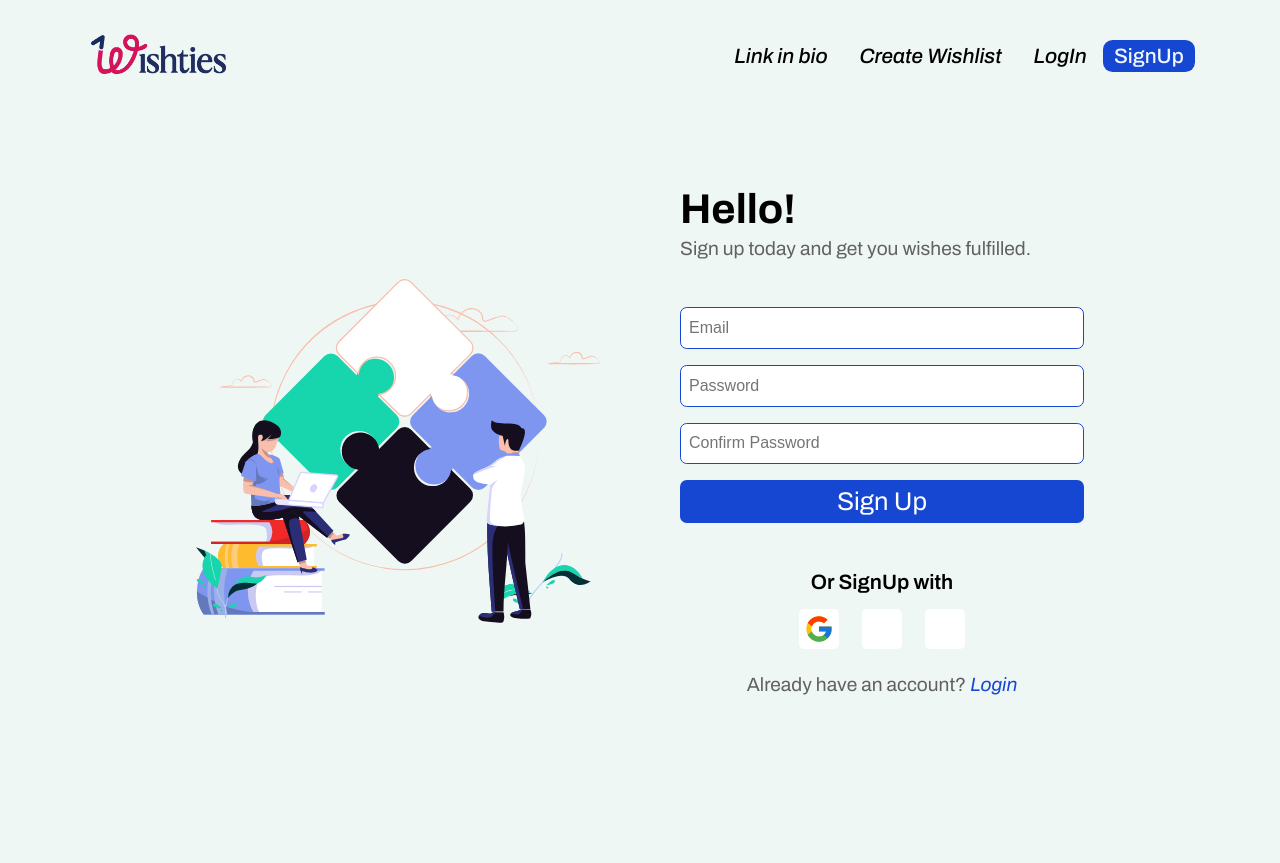
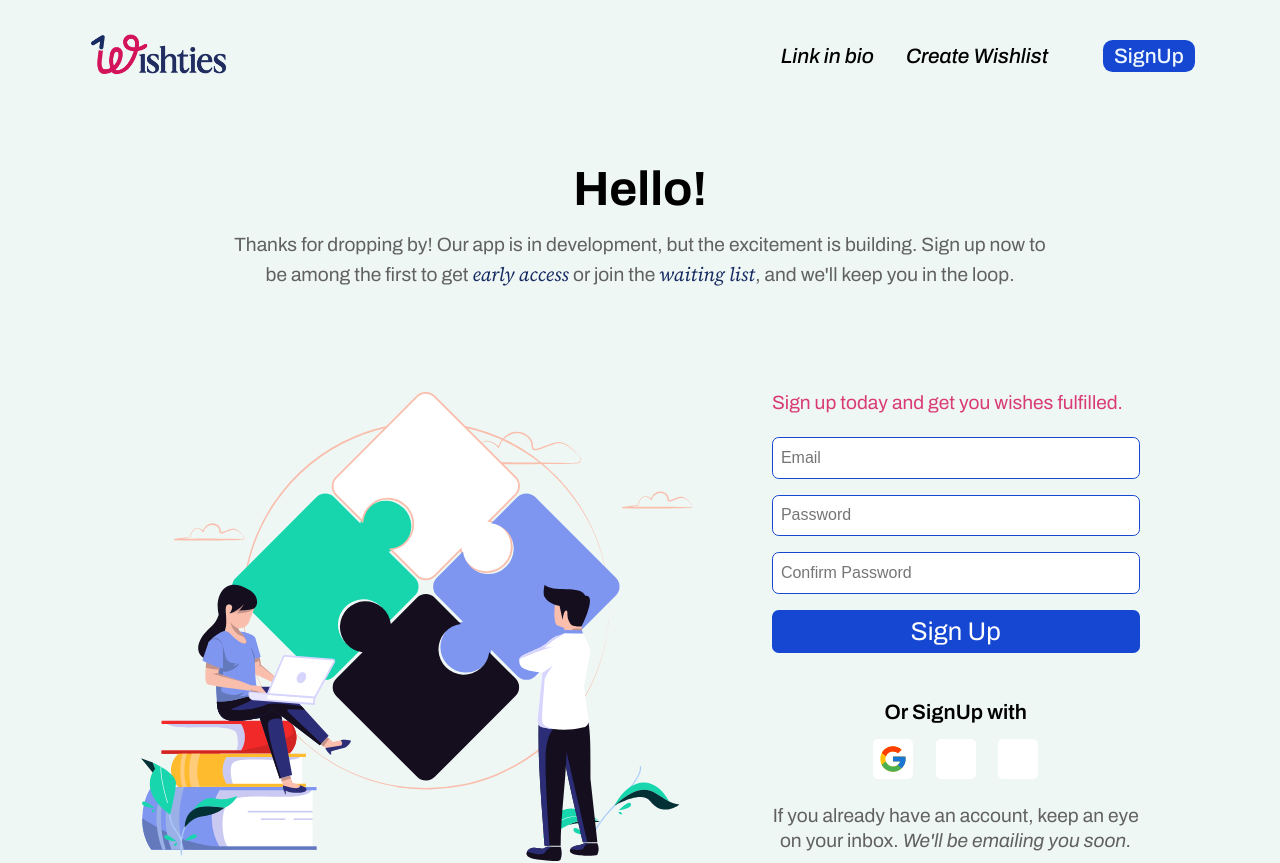
Before and after one commit to SabliJr/Wishties, a React (Create React App) app in the folder client/: page /signup in a window 1280 px wide. Shown: the top 863 px of the page. Before the commit the page ends 800 px from the top, so only its background shows below. Built offline with nearby package versions, Linux system fonts and the light colour scheme; some icons are missing.

Commit message:
Fixing the landing page after deploying

```diff
--- a/client/src/Components/Footer/footer.css
+++ b/client/src/Components/Footer/footer.css
@@ -20,6 +20,7 @@
   font-size: 1.3rem;
   margin-left: 1rem;
   color: #5c5c5cdb;
+  cursor: pointer;
 }
 
 .footerLinks {
--- a/client/src/Components/Footer/index.tsx
+++ b/client/src/Components/Footer/index.tsx
@@ -1,7 +1,5 @@
 import React from "react";
 import "./footer.css";
-
-import { Link } from "react-router-dom";
 
 import FooterLogo from "../../Assets/xLogo.png";
 
@@ -43,21 +41,16 @@
             <h3>Legal</h3>
             <p>Terms of Service</p>
             <p> Privacy Policy</p>
-            <p>About</p>
           </div>
           <div>
             <h3>Help</h3>
             <p>FAQ & Help</p>
             <p>How it Works</p>
-            <p>Contact</p>
           </div>
           <div>
             <h3>General</h3>
-            <p>
-              <Link to='/login'>LogIn</Link>
-            </p>
-            <p>Links</p>
-            <p>WishList</p>
+            <p>Contact</p>
+            <p>About</p>
           </div>
         </div>
       </main>
--- a/client/src/Components/Register/Login.tsx
+++ b/client/src/Components/Register/Login.tsx
@@ -3,8 +3,7 @@
 
 import { FcGoogle } from "react-icons/fc";
 import { FaSquareXTwitter, FaApple } from "react-icons/fa6";
-// import UserImg from "../../Assets/LogInImg.png";
-import UserImg from './UserImg'
+import UserImg from "./UserImg";
 import { useNavigate } from "react-router-dom";
 
 const Index = () => {
@@ -12,7 +11,6 @@
 
   return (
     <section className='login'>
-      {/* <img src={UserImg} alt='' className='loginImg' /> */}
       <UserImg />
       <div className='FormsDiv'>
         <div className='loginTitle'>
--- a/client/src/Components/Register/Register.css
+++ b/client/src/Components/Register/Register.css
@@ -3,15 +3,41 @@
 }
 
 .signup {
-  margin: 6.42rem auto 4rem;
+  margin: 6.4rem auto;
 }
 
 .login,
 .signup {
-  width: 80%;
+  width: 90%;
   display: flex;
-  align-items: center;
+  align-items: self-start;
+  justify-content: flex-start;
   gap: 5rem;
+}
+
+.signSection {
+  text-align: center;
+  margin: 5rem auto 2rem;
+}
+
+.signUpTitle {
+  font-size: 3rem;
+  font-family: 'Archivo', sans-serif;
+}
+
+.signUpCopy {
+  font-size: 1.2rem;
+  width: 75%;
+  margin: 1rem auto;
+  font-family: 'Archivo', sans-serif;
+  line-height: 1.5;
+  color: rgb(97, 97, 97);
+}
+
+.signUpCopy span {
+  font-style: italic;
+  color: #182C61;
+  font-family: 'Source Serif 4', serif;
 }
 
 .FormsDiv {
@@ -27,7 +53,8 @@
   color: rgb(97, 97, 97);
   font-size: 1.2rem;
   font-family: 'Archivo', sans-serif;
-  margin: .42rem 0;
+  text-align: left;
+  color: #d4145ad3;
 }
 
 .loginTitle p span {
@@ -40,8 +67,12 @@
   width: 100%;
 }
 
+#Layer_7 {
+  width: 150%;
+}
+
 .forms {
-  margin: 3rem 0;
+  margin: 1.5rem 0 3rem;
   display: flex;
   align-content: center;
   justify-content: center;
@@ -105,12 +136,13 @@
   margin: 1.3rem 0;
   font-size: 1.2rem;
   color: rgb(97, 97, 97);
+  line-height: 1.3;
 }
 
 .logText span {
-  color: #1547d2;
+  /* color: #1547d2; */
   font-style: italic;
-  cursor: pointer;
+  /* cursor: pointer; */
 }
 
 @media screen and (max-width: 1042px) {
@@ -130,7 +162,7 @@
       .login,
       .signup {
         width: 90%;
-        margin: 5rem auto 1rem;
+        margin: 3rem auto 1rem;
       }
 
       .loginTitle h3 {
@@ -149,6 +181,27 @@
         height: 2.42rem;
       }
 
+      .forms {
+        margin: 1rem auto 2.2rem;
+      }
+
+      .forms button {
+        font-size: 1.42rem;
+      }
+
+      .signUpCopy {
+        font-size: 1.1rem;
+        width: 95%;
+        line-height: 1.5;
+      }
+
+      .signUpTitle {
+        font-size: 2rem;
+      }
+
+      .logText {
+        font-size: 1rem;
+      }
     }
   }
 }
--- a/client/src/Components/Register/SignUp.tsx
+++ b/client/src/Components/Register/SignUp.tsx
@@ -3,20 +3,25 @@
 
 import { FcGoogle } from "react-icons/fc";
 import { FaSquareXTwitter, FaApple } from "react-icons/fa6";
-// import UserImg from "../../Assets/LogInImg.png";
-import UserImg from './UserImg'
-import { useNavigate } from "react-router-dom";
+import UserImg from "./UserImg";
+// import { useNavigate } from "react-router-dom";
 
 const SignUp = () => {
-  const navigate = useNavigate();
+  // const navigate = useNavigate();
 
   return (
-    <section className='signup'>
-      {/* <img src={UserImg} alt='' className='loginImg' /> */}
+    <section className='signSection'>
+      <h3 className='signUpTitle'>Hello!</h3>
+      <p className='signUpCopy'>
+        Thanks for dropping by! Our app is in development, but the excitement is
+        building. Sign up now to be among the first to get{" "}
+        <span>early access</span> or join the <span>waiting list</span>, and
+        we'll keep you in the loop.
+      </p>
+      <div className='signup'>
         <UserImg />
         <div className='FormsDiv'>
           <div className='loginTitle'>
-          <h3>Hello!</h3>
             <p>Sign up today and get you wishes fulfilled.</p>
           </div>
           <div>
@@ -40,9 +45,11 @@
             </div>
           </div>
           <p className='logText'>
-          Already have an account?{" "}
-          <span onClick={() => navigate("/login")}>Login</span>
+            If you already have an account, keep an eye on your inbox.{" "}
+            <span>We'll be emailing you soon.</span>
+            {/* <span onClick={() => navigate("/login")}>Login</span> */}
           </p>
+        </div>
       </div>
     </section>
   );
--- a/client/src/Components/Register/UserImg.tsx
+++ b/client/src/Components/Register/UserImg.tsx
@@ -3,7 +3,7 @@
 
 const SVGComponent = () => (
   <svg
-    id='Layer_2'
+    id='Layer_7'
     className='loginImg'
     data-name='Layer 2'
     xmlns='http://www.w3.org/2000/svg'
--- a/client/src/Components/TheHeader/Header.css
+++ b/client/src/Components/TheHeader/Header.css
@@ -11,7 +11,7 @@
 
 .navStuff {
   display: flex;
-  gap: 1rem;
+  gap: 3.42rem;
   align-items: center;
 }
 
--- a/client/src/Components/TheHeader/index.tsx
+++ b/client/src/Components/TheHeader/index.tsx
@@ -23,9 +23,9 @@
           <li>
             <Link to='/wishlist'>Create Wishlist</Link>
           </li>
-          <li>
-            <Link to='/login'>LogIn</Link>
-          </li>
+          {/* <li> */}
+          {/* <Link to='/login'>LogIn</Link> */}
+          {/* </li> */}
         </nav>
         <div className='navButtons'>
           <button onClick={() => navigate("/signup")}>SignUp</button>
--- a/client/src/Pages/Signup.tsx
+++ b/client/src/Pages/Signup.tsx
@@ -2,12 +2,14 @@
 
 import Header from "../Components/TheHeader/index";
 import SignUp from "../Components/Register/SignUp";
+import TheFooter from "../Components/Footer/index";
 
 const Pricing = () => {
   return (
     <div>
       <Header />
       <SignUp />
+      <TheFooter />
     </div>
   );
 };
```
Lines whose indentation alone changed are shown as unchanged.
